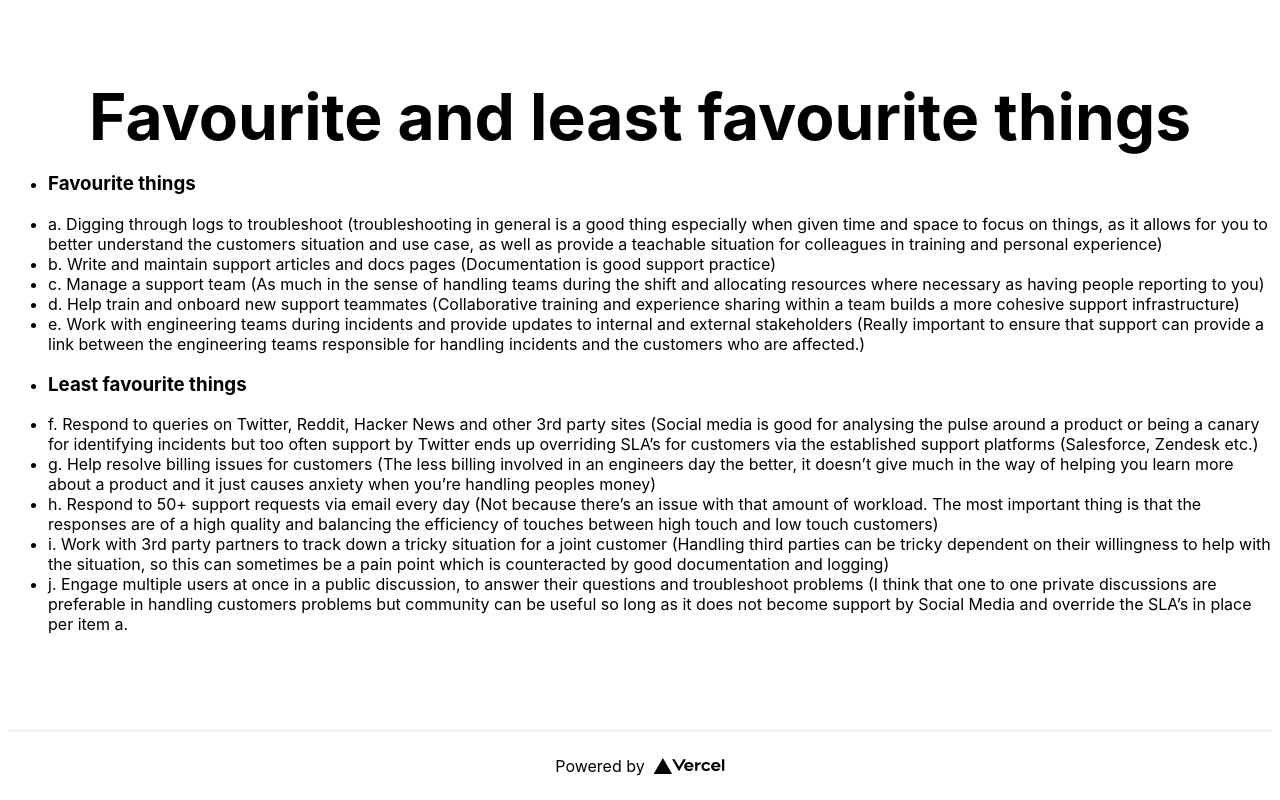
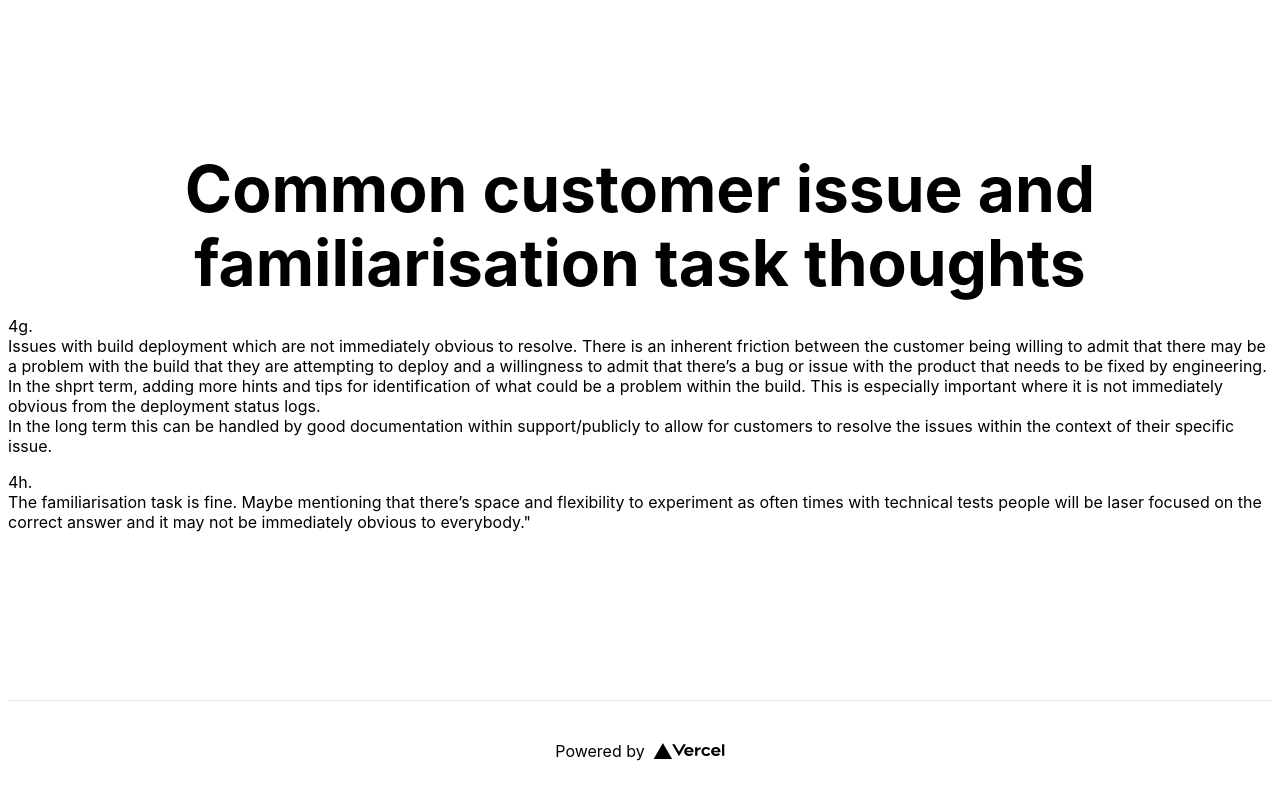
Before and after one commit to licrow/nextjs, a Next.js app: page /thoughts in a window 1280 px wide. Built offline with nearby package versions, Linux system fonts and the light colour scheme.

Commit message:
Update thoughts.js

```diff
--- a/pages/thoughts.js
+++ b/pages/thoughts.js
@@ -12,25 +12,14 @@ export default function Home() {
 		<link rel="icon" href="/favicon.ico" /> </Head>
 	<main className={styles.main}>
 		<h1 className={styles.title}>
-          Favourite and least favourite things
+          Common customer issue and familiarisation task thoughts
         </h1>
 		<div>
-			<ul>
-				<li>
-					<h3>Favourite things</h3></li>
-				<li>a. Digging through logs to troubleshoot (troubleshooting in general is a good thing especially when given time and space to focus on things, as it allows for you to better understand the customers situation and use case, as well as provide a teachable situation for colleagues in training and personal experience)</li>
-				<li>b. Write and maintain support articles and docs pages (Documentation is good support practice)</li>
-				<li>c. Manage a support team (As much in the sense of handling teams during the shift and allocating resources where necessary as having people reporting to you)</li>
-				<li>d. Help train and onboard new support teammates (Collaborative training and experience sharing within a team builds a more cohesive support infrastructure)</li>
-				<li>e. Work with engineering teams during incidents and provide updates to internal and external stakeholders (Really important to ensure that support can provide a link between the engineering teams responsible for handling incidents and the customers who are affected.)</li>
-				<li>
-					<h3>Least favourite things</h3></li>
-				<li>f. Respond to queries on Twitter, Reddit, Hacker News and other 3rd party sites (Social media is good for analysing the pulse around a product or being a canary for identifying incidents but too often support by Twitter ends up overriding SLA’s for customers via the established support platforms (Salesforce, Zendesk etc.)</li>
-				<li>g. Help resolve billing issues for customers (The less billing involved in an engineers day the better, it doesn’t give much in the way of helping you learn more about a product and it just causes anxiety when you’re handling peoples money)</li>
-				<li>h. Respond to 50+ support requests via email every day (Not because there’s an issue with that amount of workload. The most important thing is that the responses are of a high quality and balancing the efficiency of touches between high touch and low touch customers)</li>
-				<li>i. Work with 3rd party partners to track down a tricky situation for a joint customer (Handling third parties can be tricky dependent on their willingness to help with the situation, so this can sometimes be a pain point which is counteracted by good documentation and logging)</li>
-				<li>j. Engage multiple users at once in a public discussion, to answer their questions and troubleshoot problems (I think that one to one private discussions are preferable in handling customers problems but community can be useful so long as it does not become support by Social Media and override the SLA’s in place per item a.</li>
-			</ul>
+			<p>4g.<br />Issues with build deployment which are not immediately obvious to resolve. There is an inherent friction between the customer being willing to admit that there may be a problem with the build that they are attempting to deploy and a willingness to admit that there’s a bug or issue with the product that needs to be fixed by engineering.<br />In the shprt term, adding more hints and tips for identification of what could be a problem within the build. This is especially important where it is not immediately obvious from the deployment status logs.<br />In the long term this can be handled by good documentation within support/publicly to allow for customers to resolve the issues within the context of their specific issue.</p>
+
+<p>4h.<br />The familiarisation task is fine. Maybe mentioning that there’s space and flexibility to experiment as often times with technical tests people will be laser focused on the correct answer and it may not be immediately obvious to everybody."
+
+		  	</p>
 		</div>
 	</main>
 	<footer className={styles.footer}> <a href="https://vercel.com?utm_source=create-next-app&utm_medium=default-template&utm_campaign=create-next-app" target="_blank" rel="noopener noreferrer">
```
